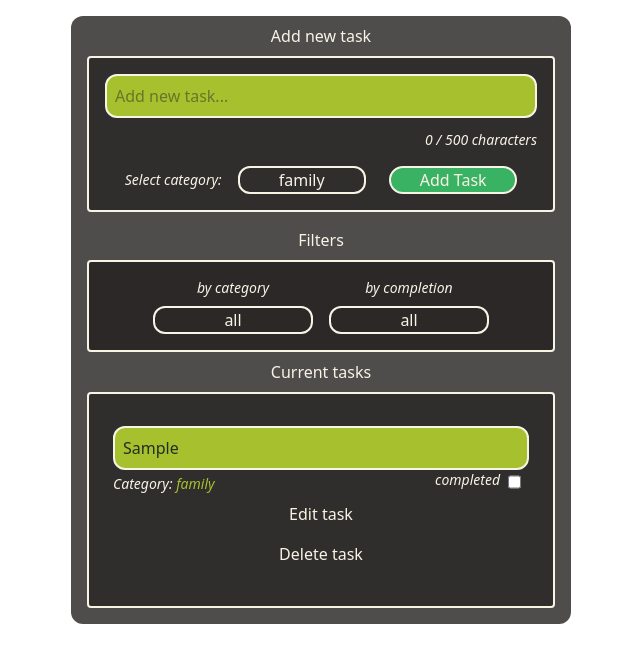
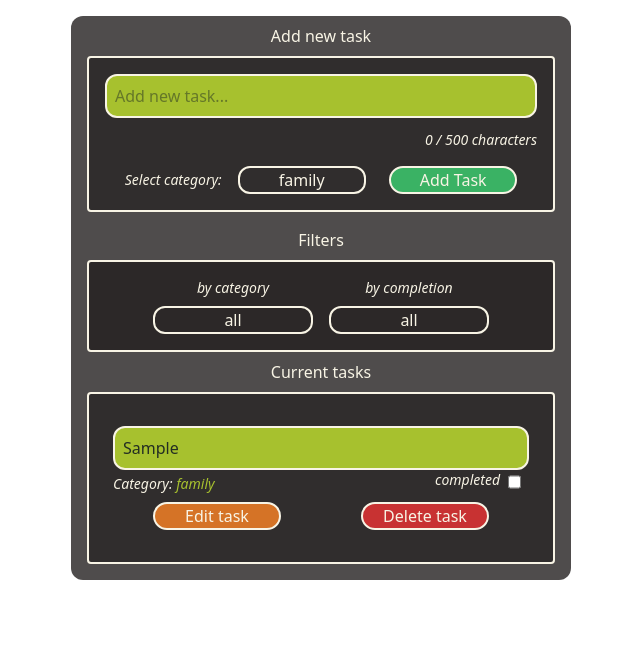
Before and after one commit to Belan-Mihail/ToDoApp, a React (Vite) app: page / in a window 1280 px wide. Both pictures are taken after typing "Sample" into the empty fields and a click on the button "Add Task". Shown: the top 662 px of the page, without its empty margins (319-959 px from the left). Built offline with nearby package versions, Linux system fonts and the light colour scheme.

Commit message:
add delete and edit buttons styles in TodoItem component

```diff
--- a/src/components/TodoItem.tsx
+++ b/src/components/TodoItem.tsx
@@ -68,6 +68,7 @@ const TodoItem:React.FC<TodoItemProps> = ({ task }) => {
         )}
         {!editFormIsOpen ? (
            <div className='w-full flex flex-col'>
+
                 <p className='p-2 border-primary-light border-2 bg-lemon rounded-xl text-dark-text'>{task.text}</p>
                 <div className='flex justify-between'>
                     <p className='mt-1 text-sm italic'>Category: <span className='text-lemon'>{task.category}</span></p>
@@ -77,9 +78,10 @@ const TodoItem:React.FC<TodoItemProps> = ({ task }) => {
                     </div>
 
                 </div>
-
-                <button type='button' onClick={() => setEditFormIsOpen(true)} className='p-2'>Edit task</button>
-                <button type='button' onClick={handleDelete} className='p-2'>Delete task</button>
+                <div className='flex justify-around mt-2'>
+                    <button type='button' onClick={() => setEditFormIsOpen(true)} className='w-[8rem] border-primary-light border-2 rounded-2xl bg-edit-button'>Edit task</button>
+                    <button type='button' onClick={handleDelete} className='w-[8rem] border-primary-light border-2 rounded-2xl bg-delete-button'>Delete task</button>
+                </div>
            </div>
         ) : (
             <div className='w-full'>
--- a/src/index.css
+++ b/src/index.css
@@ -6,6 +6,8 @@
     --color-confirm-button: #3dd472cc;
     --color-primary-light: #f8f4e5;
     --color-lemon: #c5e62fcc;
+    --color-edit-button: #d57326;
+    --color-delete-button: #c83232;
     --color-dark-text: #020920cc;
 
 }
```
